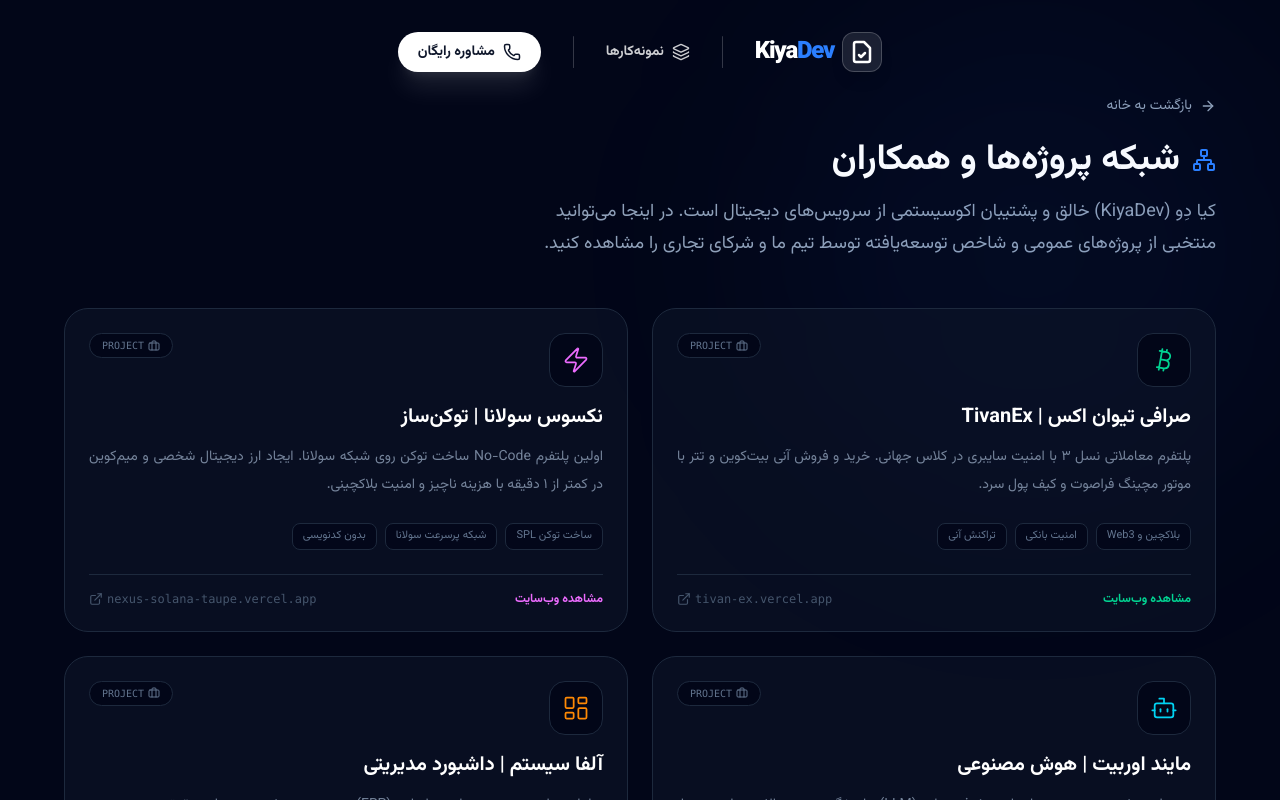
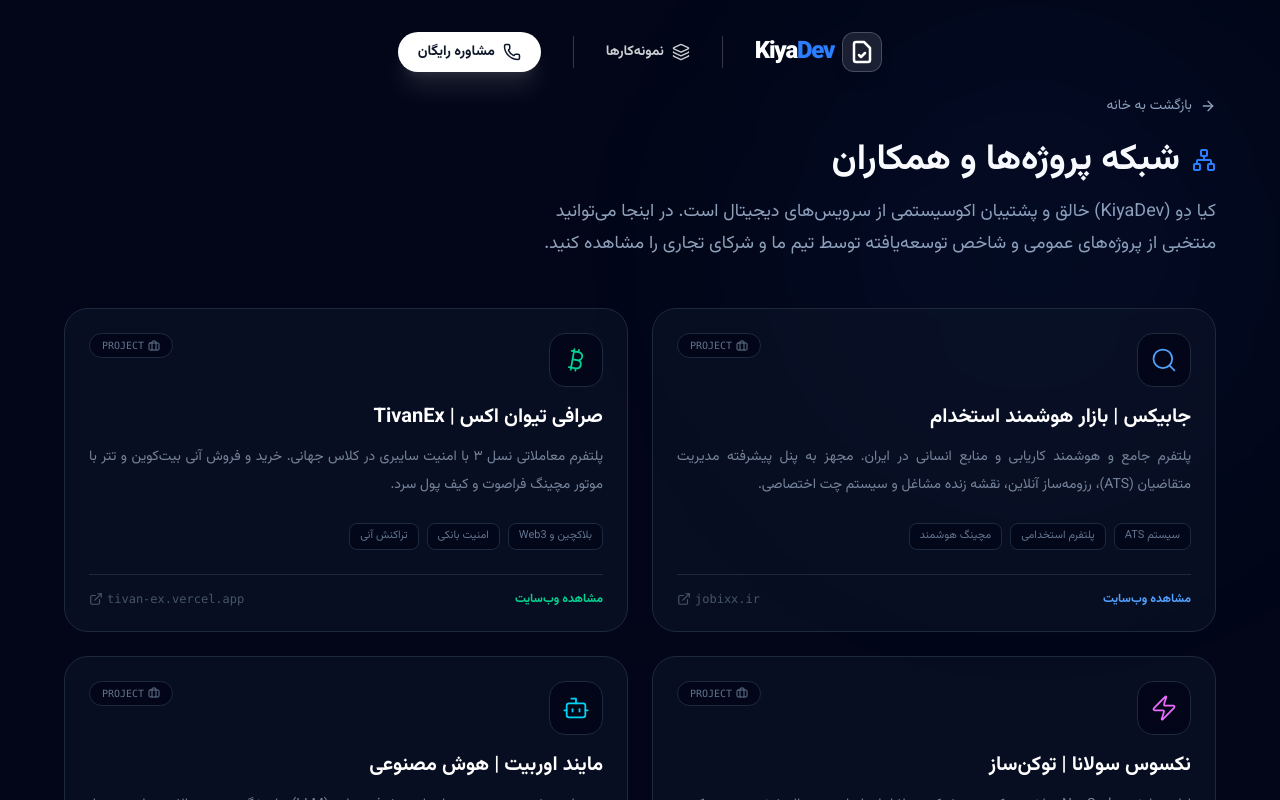
Before and after one commit to bahador-worldofcode/kiyadev-platform, a Next.js app: page /partners in a window 1280 px wide. Shown: the top 800 px of the page. Built offline with nearby package versions, Linux system fonts and the light colour scheme.

Commit message:
feat: add Jobix project to partners network

```diff
--- a/app/partners/page.tsx
+++ b/app/partners/page.tsx
@@ -13,13 +13,26 @@
   Bot,             // برای Mind Orbit
   LayoutDashboard, // برای Alpha System
   Shirt,           // برای Luxe Shop
-  Sparkles         // برای قلاب جادویی
+  Sparkles,        // برای قلاب جادویی
+  Search           // برای جابیکس اضافه شد
 } from "lucide-react";
 import Link from "next/link";
 
-// لیست کامل ۹ همکار تجاری و پروژه
+// لیست کامل همکاران تجاری و پروژه
 const partners = [
-  // 1. Tivan Ex
+  // 1. Jobix (پروژه جدید)
+  {
+    id: 10,
+    title: "جابیکس | بازار هوشمند استخدام",
+    description: "پلتفرم جامع و هوشمند کاریابی و منابع انسانی در ایران. مجهز به پنل پیشرفته مدیریت متقاضیان (ATS)، رزومه‌ساز آنلاین، نقشه زنده مشاغل و سیستم چت اختصاصی.",
+    features: ["سیستم ATS", "پلتفرم استخدامی", "مچینگ هوشمند"],
+    url: "https://jobixx.ir",
+    icon: Search,
+    color: "text-blue-400",
+    borderColor: "group-hover:border-blue-500/50",
+    glow: "group-hover:shadow-blue-500/20"
+  },
+  // 2. Tivan Ex
   {
     id: 1,
     title: "صرافی تیوان اکس | TivanEx",
@@ -31,7 +44,7 @@
     borderColor: "group-hover:border-emerald-500/50",
     glow: "group-hover:shadow-emerald-500/20"
   },
-  // 2. Nexus Solana
+  // 3. Nexus Solana
   {
     id: 2,
     title: "نکسوس سولانا | توکن‌ساز",
@@ -43,7 +56,7 @@
     borderColor: "group-hover:border-fuchsia-500/50",
     glow: "group-hover:shadow-fuchsia-500/20"
   },
-  // 3. Mind Orbit
+  // 4. Mind Orbit
   {
     id: 3,
     title: "مایند اوربیت | هوش مصنوعی",
@@ -55,7 +68,7 @@
     borderColor: "group-hover:border-cyan-500/50",
     glow: "group-hover:shadow-cyan-500/20"
   },
-  // 4. Alpha System
+  // 5. Alpha System
   {
     id: 4,
     title: "آلفا سیستم | داشبورد مدیریتی",
@@ -67,7 +80,7 @@
     borderColor: "group-hover:border-orange-500/50",
     glow: "group-hover:shadow-orange-500/20"
   },
-  // 5. Luxe Shop
+  // 6. Luxe Shop
   {
     id: 5,
     title: "لوکس شاپ | استایل و مد",
@@ -79,7 +92,7 @@
     borderColor: "group-hover:border-amber-500/50",
     glow: "group-hover:shadow-amber-500/20"
   },
-  // 6. Coconut
+  // 7. Coconut
   {
     id: 6,
     title: "فروشگاه آنلاین کوکونات",
@@ -91,7 +104,7 @@
     borderColor: "group-hover:border-green-500/50",
     glow: "group-hover:shadow-green-500/20"
   },
-  // 7. Alef Gem
+  // 8. Alef Gem
   {
     id: 7,
     title: "گالری جواهرات اَلِف جِم",
@@ -103,7 +116,7 @@
     borderColor: "group-hover:border-purple-500/50",
     glow: "group-hover:shadow-purple-500/20"
   },
-  // 8. Soughat Shop
+  // 9. Soughat Shop
   {
     id: 8,
     title: "سوغات شاپ اینترنشنال",
@@ -115,7 +128,7 @@
     borderColor: "group-hover:border-rose-500/50",
     glow: "group-hover:shadow-rose-500/20"
   },
-  // 9. Gholab Jadooi
+  // 10. Gholab Jadooi
   {
     id: 9,
     title: "قلاب جادویی | دست‌بافت‌های فانتزی",
```
